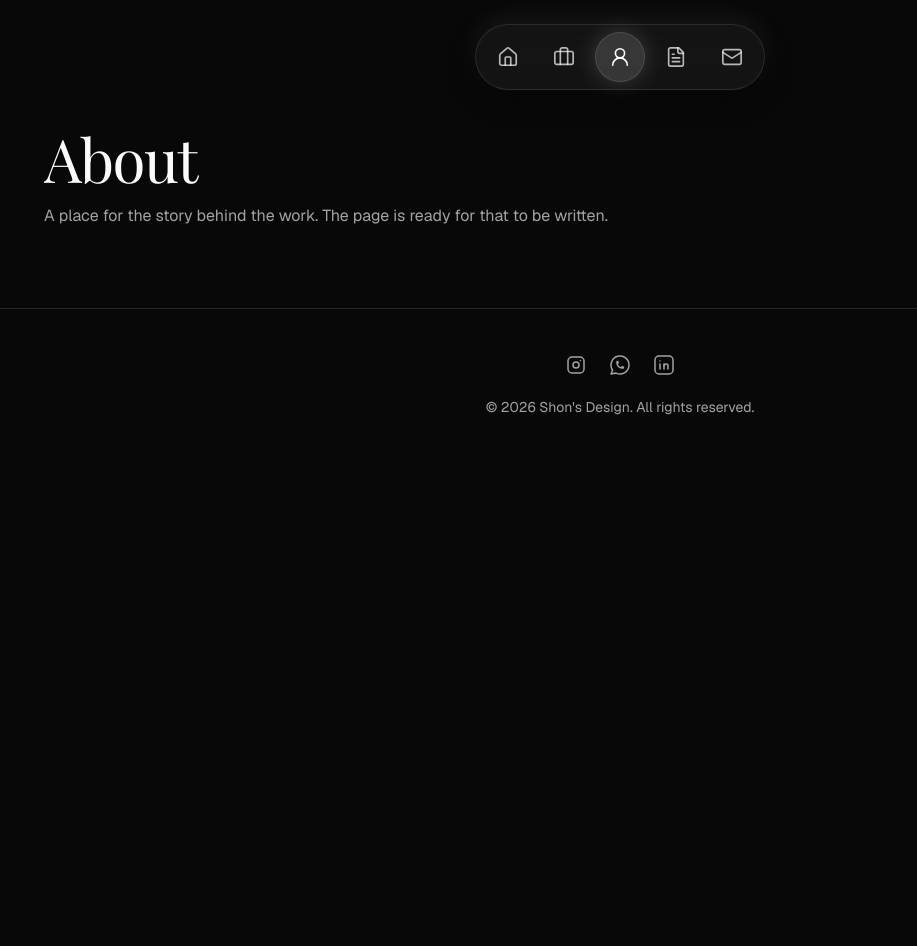
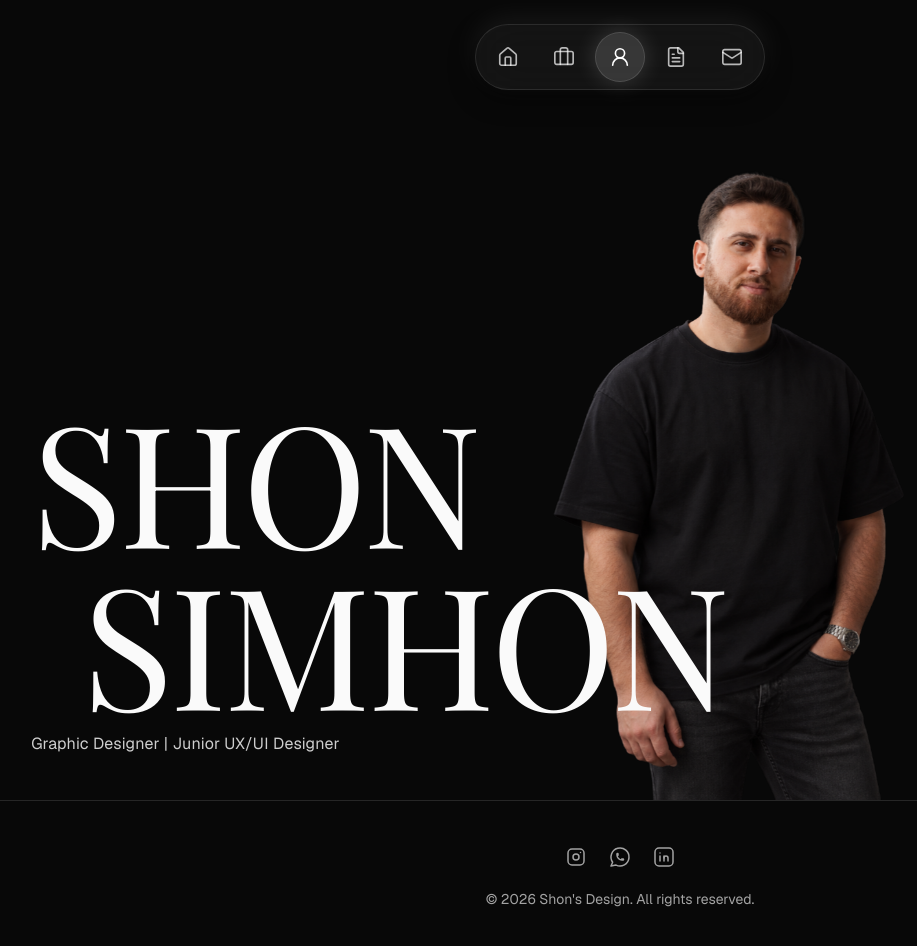
Before and after one commit to HilelShahar/shon-design, a Next.js app: page /about in a window 1280 px wide. Shown: the top 946 px of the page, without its empty margins (20-937 px from the left). Before the commit the page ends 800 px from the top, so only its background shows below. Built offline with nearby package versions, Linux system fonts and the light colour scheme.

Commit message:
build about hero foundation

```diff
--- a/src/app/about/page.tsx
+++ b/src/app/about/page.tsx
@@ -1,25 +1,12 @@
 import PillNav from "@/components/PillNav";
 import SiteFooter from "@/components/SiteFooter";
-import { MaskedReveal, Reveal } from "@/components/motion/Motion";
+import AboutHero from "@/components/about/AboutHero";
 
 export default function AboutPage() {
   return (
     <div className="min-h-screen bg-background text-foreground">
       <PillNav />
-
-      <section className="px-4 pb-20 pt-28 sm:pt-32">
-        <div className="mx-auto w-full max-w-6xl">
-          <MaskedReveal as="h1" className="font-serif text-4xl leading-tight tracking-tight sm:text-6xl">
-            About
-          </MaskedReveal>
-          <Reveal delay={90}>
-            <p className="mt-4 max-w-xl text-sm text-muted-foreground md:text-base">
-              A place for the story behind the work. The page is ready for that to be written.
-            </p>
-          </Reveal>
-        </div>
-      </section>
-
+      <AboutHero />
       <SiteFooter />
     </div>
   );
--- a/src/app/globals.css
+++ b/src/app/globals.css
@@ -1846,3 +1846,211 @@
     transition: none;
   }
 }
+
+/* =====================================================================
+   About hero (/about)
+   A transparent cutout standing directly on the site's own black. Everything
+   is scoped to .about-* and reuses the portfolio's ease and motion primitives.
+   ===================================================================== */
+.about-hero {
+  --about-ease: cubic-bezier(0.16, 1, 0.3, 1);
+  position: relative;
+  overflow: hidden;
+}
+
+.about-hero-inner {
+  position: relative;
+  display: flex;
+  flex-direction: column;
+  padding: 7rem 1.25rem 0;
+}
+
+.about-name {
+  position: relative;
+  z-index: 3;
+  pointer-events: none;
+}
+
+/* One clip per line so SHON can rise first and SIMHON follow it. */
+.about-name-text {
+  margin: 0;
+  font-weight: 400;
+  font-size: clamp(3.25rem, 19.4vw, 6.5rem);
+  line-height: 0.9;
+  letter-spacing: -0.02em;
+  text-transform: uppercase;
+  color: hsl(var(--foreground));
+}
+
+.about-name-text .motion-mask {
+  padding: 0.08em 0.12em 0.14em;
+  margin: -0.08em -0.12em -0.14em;
+}
+
+.about-name-text .motion-mask > * {
+  animation-duration: 1000ms;
+  animation-timing-function: var(--about-ease);
+}
+
+.about-name-text > :nth-child(1) > * { animation-delay: 160ms; }
+.about-name-text > :nth-child(2) > * { animation-delay: 340ms; }
+
+.about-name-line {
+  display: block;
+}
+
+.about-name-line-2 {
+  padding-left: 0.3em;
+}
+
+.about-role {
+  position: relative;
+  z-index: 3;
+  margin: 1.25rem 0 0;
+  font-size: 0.9375rem;
+  line-height: 1.5;
+  letter-spacing: 0.01em;
+  color: hsl(var(--foreground) / 0.82);
+}
+
+/* Mobile: the cutout is scaled past the column so the figure, not the empty
+   canvas around it, fills the width. The hero clips the transparent overflow. */
+.about-portrait {
+  position: relative;
+  z-index: 1;
+  width: 100%;
+  max-width: 28rem;
+  margin: -3.75rem auto 0;
+}
+
+.about-portrait-drift {
+  width: 100%;
+  height: 100%;
+}
+
+.about-portrait-media {
+  width: 128%;
+  margin-left: -14%;
+  aspect-ratio: 682 / 1024;
+  transform-origin: 50% 100%;
+  animation: about-portrait-in 1000ms var(--about-ease) 120ms backwards;
+}
+
+.about-portrait-img {
+  display: block;
+  width: 100%;
+  height: 100%;
+  object-fit: cover;
+  transition: scale 900ms var(--about-ease);
+}
+
+@keyframes about-portrait-in {
+  from {
+    opacity: 0;
+    transform: translate3d(0, 24px, 0) scale(1.035);
+  }
+  to {
+    opacity: 1;
+    transform: translate3d(0, 0, 0) scale(1);
+  }
+}
+
+/* Scroll-linked drift: the portrait trails the page by at most 26px. Pure CSS,
+   no listener; browsers without scroll timelines keep it still. */
+@keyframes about-portrait-drift {
+  from { transform: translate3d(0, 0, 0); }
+  to   { transform: translate3d(0, 26px, 0); }
+}
+
+@supports (animation-timeline: scroll()) {
+  .about-portrait-drift {
+    /* Longhands on purpose: the CSS minifier would fold them into a shorthand
+       that current browsers don't parse. */
+    animation-name: about-portrait-drift;
+    animation-duration: 1ms;
+    animation-timing-function: linear;
+    animation-fill-mode: both;
+    animation-timeline: scroll(root block);
+    animation-range: 0 75vh;
+  }
+}
+
+/* ---------- Tablet and up: one shared stage, name in front of the portrait ---------- */
+@media (min-width: 768px) {
+  .about-hero {
+    height: clamp(34rem, 70svh, 48rem);
+  }
+
+  .about-hero-inner {
+    display: block;
+    height: 100%;
+    max-width: 100rem;
+    margin-inline: auto;
+    padding: 0 clamp(1.5rem, 4vw, 4rem);
+  }
+
+  .about-name {
+    position: absolute;
+    left: clamp(1.5rem, 4vw, 4rem);
+    bottom: 5.25rem;
+    width: max-content;
+  }
+
+  .about-name-text {
+    font-size: clamp(5rem, 13.2vw, 15rem);
+    line-height: 0.88;
+  }
+
+  .about-role {
+    position: absolute;
+    left: clamp(1.5rem, 4vw, 4rem);
+    bottom: 2.75rem;
+    margin: 0;
+    /* Extra top padding keeps this box inside the shared reveal observer's zone
+       on tall viewports; it is invisible and never intercepts the pointer. */
+    padding-top: 14svh;
+    pointer-events: none;
+    font-size: 1rem;
+  }
+
+  .about-portrait {
+    position: absolute;
+    bottom: 0;
+    left: 41%;
+    margin: 0;
+    width: auto;
+    max-width: none;
+    height: calc(100% - 6rem);
+    max-height: 58rem;
+    aspect-ratio: 682 / 1024;
+  }
+
+  .about-portrait-media {
+    width: 100%;
+    height: 100%;
+    margin: 0;
+  }
+}
+
+@media (min-width: 1024px) {
+  .about-hero {
+    height: clamp(40rem, 100svh, 62rem);
+  }
+}
+
+/* Hover: barely there, only for fine pointers. */
+@media (hover: hover) and (pointer: fine) and (min-width: 1024px) {
+  .about-portrait-media:hover .about-portrait-img {
+    scale: 1.01;
+  }
+}
+
+@media (prefers-reduced-motion: reduce) {
+  .about-portrait-media,
+  .about-portrait-drift {
+    animation: none;
+  }
+  .about-portrait-img {
+    transition: none;
+  }
+}
--- /dev/null
+++ b/src/components/about/AboutHero.tsx
@@ -0,0 +1,52 @@
+import Image from "next/image";
+import { MaskedReveal, Reveal } from "@/components/motion/Motion";
+
+const ROLE = "Graphic Designer | Junior UX/UI Designer";
+
+/**
+ * About hero. DOM order is the mobile reading order (name, role, portrait);
+ * on larger screens each piece is placed on one shared stage so the name runs
+ * in front of the portrait.
+ */
+export default function AboutHero() {
+  return (
+    <section className="about-hero" aria-labelledby="about-hero-name">
+      <div className="about-hero-inner">
+        <div className="about-name">
+          <h1 id="about-hero-name" className="sr-only">
+            Shon Simhon
+          </h1>
+          <div className="about-name-text font-serif" aria-hidden="true">
+            <MaskedReveal as="span" className="about-name-line">
+              Shon
+            </MaskedReveal>
+            <MaskedReveal as="span" className="about-name-line about-name-line-2">
+              Simhon
+            </MaskedReveal>
+          </div>
+        </div>
+
+        <Reveal as="p" className="about-role" delay={420}>
+          {ROLE}
+        </Reveal>
+
+        <div className="about-portrait">
+          <div className="about-portrait-drift">
+            <div className="about-portrait-media">
+              <Image
+                src="/about/shon-about-hero.png"
+                alt="Portrait of Shon Simhon, a graphic and UX/UI designer, in a black t-shirt"
+                width={682}
+                height={1024}
+                priority
+                quality={90}
+                sizes="(min-width: 1024px) 38vw, (min-width: 768px) 46vw, 100vw"
+                className="about-portrait-img"
+              />
+            </div>
+          </div>
+        </div>
+      </div>
+    </section>
+  );
+}
```
Also changed, not shown: public/about/shon-about-hero.png (added).
